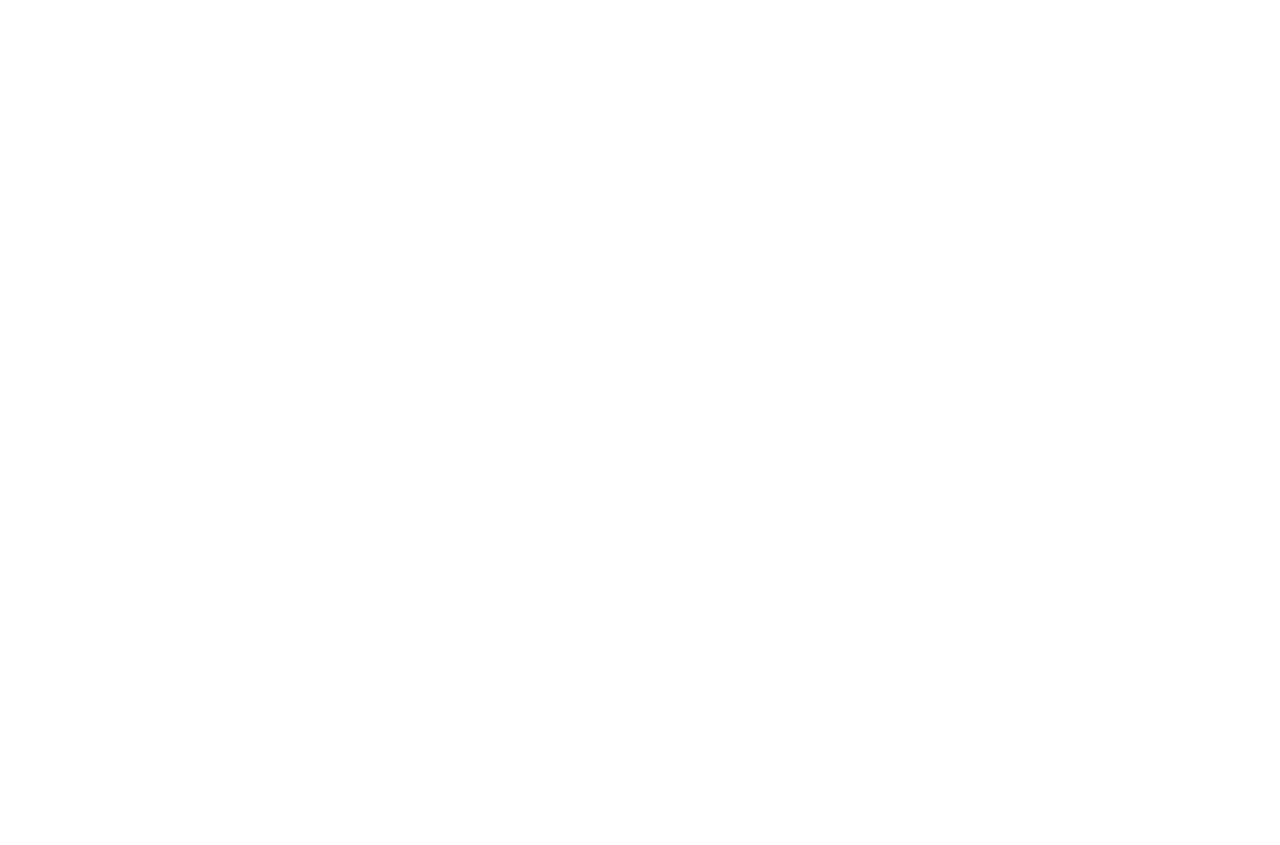
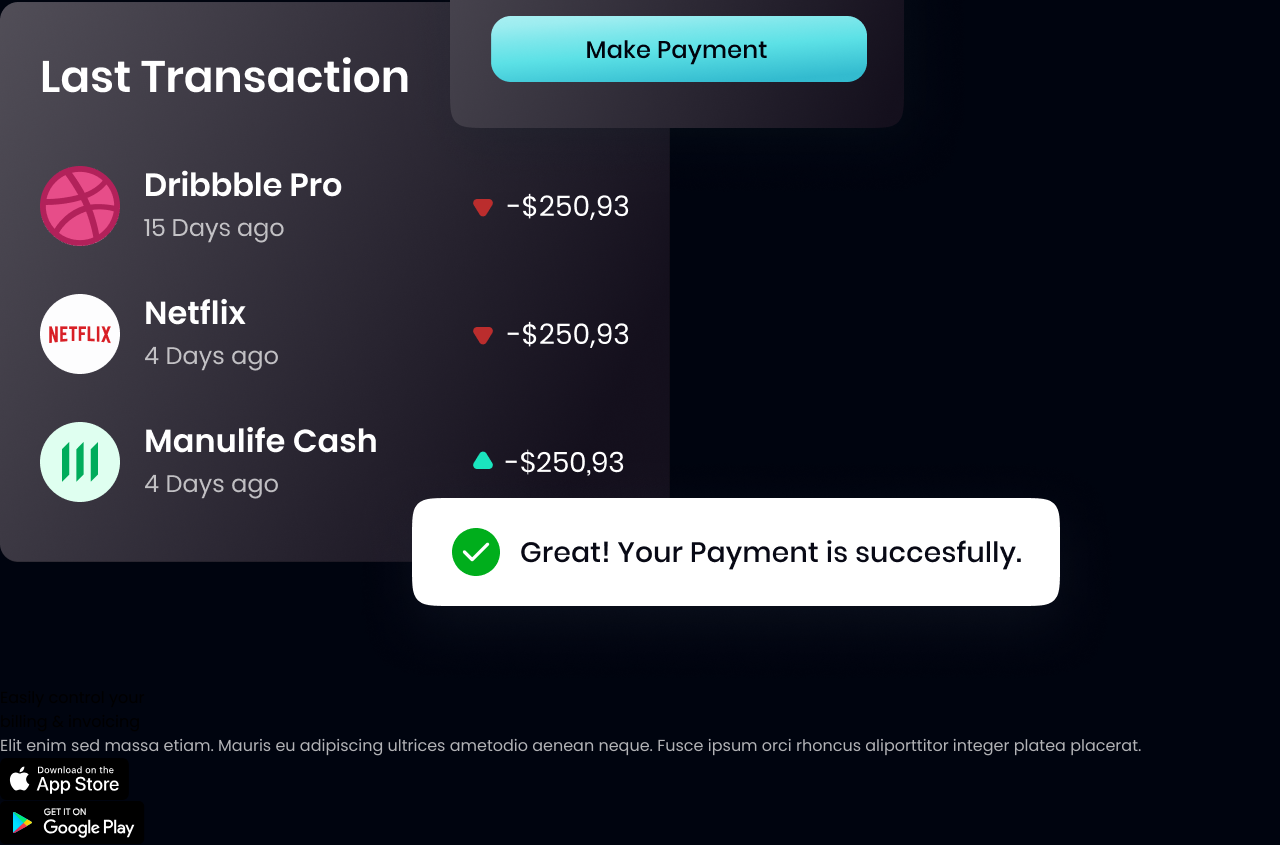
Before and after one commit to awahabt/bank-app, a React (Vite) app in the folder react-bank-app/: page / in a window 1280 px wide. Shown: the part 2714-3559 px from the top of the page. Before the commit the page ends 2362 px from the top, so only its background shows below. Built offline with nearby package versions, Linux system fonts and the light colour scheme.

Commit message:
feat: add billing section

```diff
--- a/react-bank-app/src/App.jsx
+++ b/react-bank-app/src/App.jsx
@@ -33,6 +33,7 @@
       <div className={`${style.boxWidth}`}>
         <Stats />
         <Business/>
+        <Billing/>
       </div>
     </div>
   </div>
--- a/react-bank-app/src/components/Billing.jsx
+++ b/react-bank-app/src/components/Billing.jsx
@@ -1,11 +1,31 @@
-import React from 'react'
+import React from "react";
+import { bill, google, apple } from "../assets";
+import styles, { layout } from "../style";
 
 const Billing = () => {
   return (
-    <div>
-      Billing
-    </div>
-  )
-}
+    <section className={layout.sectionReverse}>
+      <div className={layout.sectionImgReverse}>
+        <img src={bill} alt="bill" className="w-[100%] h-[100%] relative z-[5]"/>
 
-export default Billing
+        <div className="absolute z-[3] -left-1/2 top-0 w-[50%] h-[50%] rounded-full white__gradient" />
+        <div className="absolute z-[0] -left-1/2 w-[50%] h-[50%] bottom-0 rounded-full pink__gradient" />
+      </div>
+      <div className={layout.sectionInfo}>
+        <h2 className={styles.heading2}>Easily control your <br className="max-[640]:hidden" /> billing &
+        invoicing</h2>
+        <p className={`${styles.paragraph} max-w-[470px] mt-5`}>Elit enim sed massa etiam. Mauris eu adipiscing ultrices ametodio
+        aenean neque. Fusce ipsum orci rhoncus aliporttitor integer platea
+        placerat.</p>
+
+        <div className="flex flex-row flex-wrap max-[640px]:mt-10 mt-6">
+          <img src={apple} alt="app_Store" className="w-[128px] h-[42px] object-contain mr-5 cursor-pointer"/>
+          <img src={google} alt="play_Store" className="w-[128px] h-[42px] object-contain cursor-pointer"/>
+
+        </div>
+      </div>
+    </section>
+  );
+};
+
+export default Billing;
```
